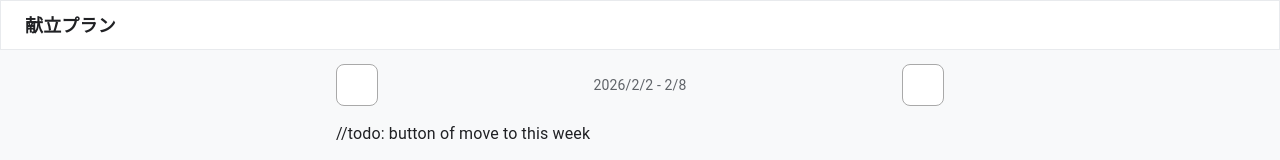
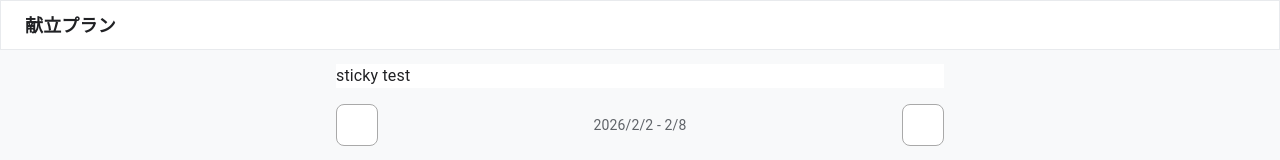
Before and after one commit to Ferret-Missle/Weekly-Menu, a React (Vite) app: page /calendar in a window 1280 px wide. Shown: the top 160 px of the page. Built offline with nearby package versions, Linux system fonts and the light colour scheme; no server answers; sample sign-in values are in the browser's storage; some icons are missing.

Commit message:
feat: uncomment CalendarContentsHeader in Calendar component; remove unused PlanSelectionTab

```diff
--- a/src/features/calendar/Calendar.tsx
+++ b/src/features/calendar/Calendar.tsx
@@ -3,11 +3,12 @@ import Box from "@mui/material/Box";
 import { ContentsWrapper } from "../common/views/ContentsWrapper";
 import { WeekPeriodBar } from "./views/weekPeriodBar";
 import { SavingChangeFAB } from "./views/SavingChangeFAB";
+import { CalendarContentsHeader } from "./views/CalendarContentsHeader";
 
 export const Calendar = () => {
 	return (
 		<ContentsWrapper>
-			{/* <CalendarContentsHeader /> */}
+			<CalendarContentsHeader />
 			<WeekPeriodBar />
 			<Box>//todo: button of move to this week</Box>
 			<Box sx={{ height: "2000px" }}>//todo: card of plans</Box>
--- a/src/features/calendar/views/CalendarContentsHeader.tsx
+++ b/src/features/calendar/views/CalendarContentsHeader.tsx
@@ -2,7 +2,3 @@ import Box from "@mui/material/Box";
 export const CalendarContentsHeader = () => {
 	return <Box sx={{ backgroundColor: "white" }}>sticky test</Box>;
 };
-
-const PlanSelectionTab = () => {
-	return;
-};
```
